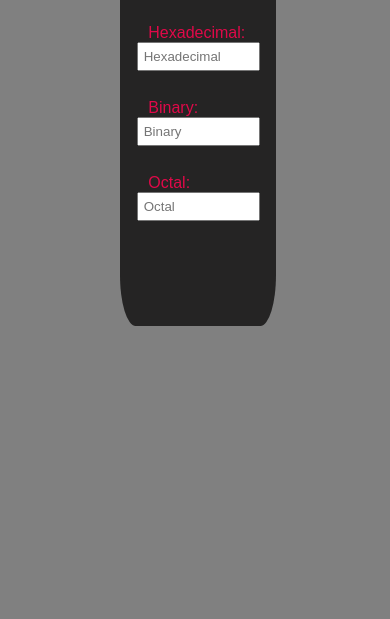
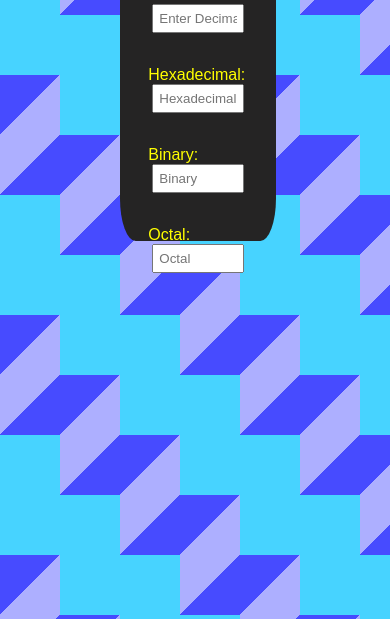
Before and after one commit to SamyakBorkar/Number-Base-Convertor, a plain HTML site: page BaseConvertor/index.html in a window 390 px wide. Shown: the part 225-844 px from the top of the page. Drawn offline with Linux system fonts and the light colour scheme.

Commit message:
UI Upgraded

```diff
--- a/BaseConvertor/index.html
+++ b/BaseConvertor/index.html
@@ -9,7 +9,7 @@
 <body>
 
 <div class="container">
-    <h1>Base Converter</h1>
+    <h1>Sam's Base <span>Converter</span></h1>
     <label for="Decimal">Decimal:</label>
     <input type="text" id="decimal" placeholder="Enter Decimal number" oninput="convert('decimal')"><br><br>
 
--- a/BaseConvertor/style.css
+++ b/BaseConvertor/style.css
@@ -3,31 +3,37 @@ body {
   position: absolute;
   background-color: gray;
   padding-top: 8%;
+
+  background: conic-gradient(at 50% 25%, #0000 75%, #47d3ff 0),
+    conic-gradient(at 50% 25%, #0000 75%, #47d3ff 0) 60px 60px,
+    conic-gradient(at 50% 25%, #0000 75%, #47d3ff 0) calc(2 * 60px)
+      calc(2 * 60px),
+    conic-gradient(at 50% 25%, #0000 75%, #47d3ff 0) calc(3 * 60px)
+      calc(3 * 60px),
+    repeating-linear-gradient(135deg, #adafff 0 12.5%, #474bff 0 25%);
+  background-size: calc(4 * 60px) calc(4 * 60px);
 }
 
-.container{
+.container {
   background-color: rgb(37, 36, 36);
-    height: 60vh;
+  height: 50vh;
   width: 40vw;
   text-align: center;
   padding-top: 5px;
   position: relative;
   left: 72%;
   border-radius: 10%;
-
-
 }
-h1{
+h1 {
   color: white;
   padding-bottom: 8%;
-
 }
 
 label {
   display: inline-block;
   width: 100px;
   text-align: left;
-    color: rgb(224, 9, 73);
+  color: yellow;
 }
 
 input[type="text"] {
@@ -35,3 +41,48 @@ input[type="text"] {
   padding: 5px;
   margin-bottom: 10px;
 }
+span{
+  color: yellow;
+}
+
+@media (max-width: 1440px) {
+  input[type="text"] {
+    width: 25vw;
+    padding: 5px;
+    margin-bottom: 15px;
+  }
+}
+
+@media (max-width: 1024px){
+  input[type="text"] {
+    width: 20vw;
+    padding: 5px;
+    margin-bottom: 15px;
+  }
+}
+
+@media (max-width:768px){
+  .container {
+    background-color: rgb(37, 36, 36);
+    height: 50vh;
+    width: 40vw;
+    text-align: center;
+    padding-top: 5px;
+    position: relative;
+    left: 72%;
+    border-radius: 10%;
+  }
+}
+
+@media (max-width:425px){
+  .container {
+    background-color: rgb(37, 36, 36);
+    height: 50vh;
+    width: 40vw;
+    text-align: center;
+    padding-top: 5px;
+    position: relative;
+    left: 72%;
+    border-radius: 10%;
+  }
+}
```
Lines whose indentation alone changed are shown as unchanged.
